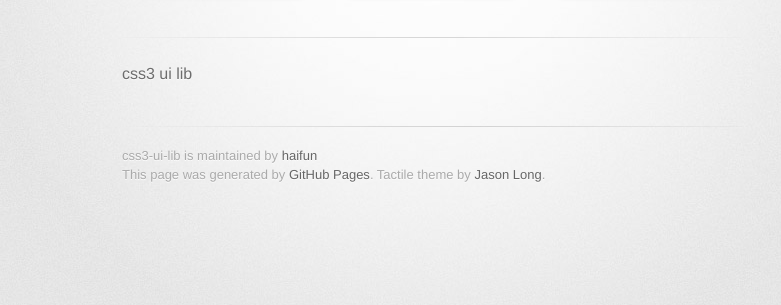
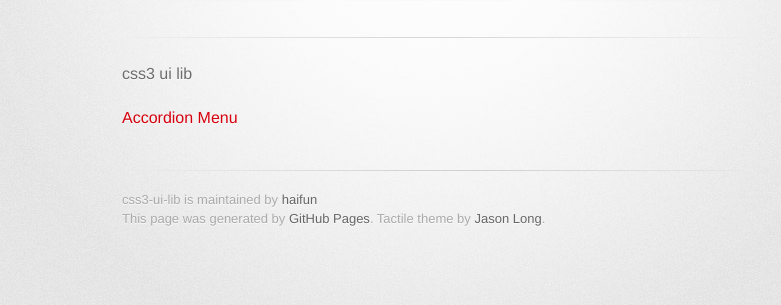
Before and after one commit to haifun/css3-UI-Lib, a plain HTML site: page index.html in a window 1280 px wide. Shown: the part 209-514 px from the top of the page, without its empty margins (208-989 px from the left). Drawn offline with Linux system fonts and the light colour scheme; a web font is replaced by a local one.

Commit message:
link 'according menu' to the index.html
link 'according menu' to the index.html

```diff
--- a/index.html
+++ b/index.html
@@ -32,6 +32,7 @@
 
         <section id="main_content">
           <p>css3 ui lib</p>
+          <a href="http://haifun.github.io/css3-UI-Lib/animation/accordion/demo1/index.html">Accordion Menu</a>
         </section>
 
         <footer>
```
